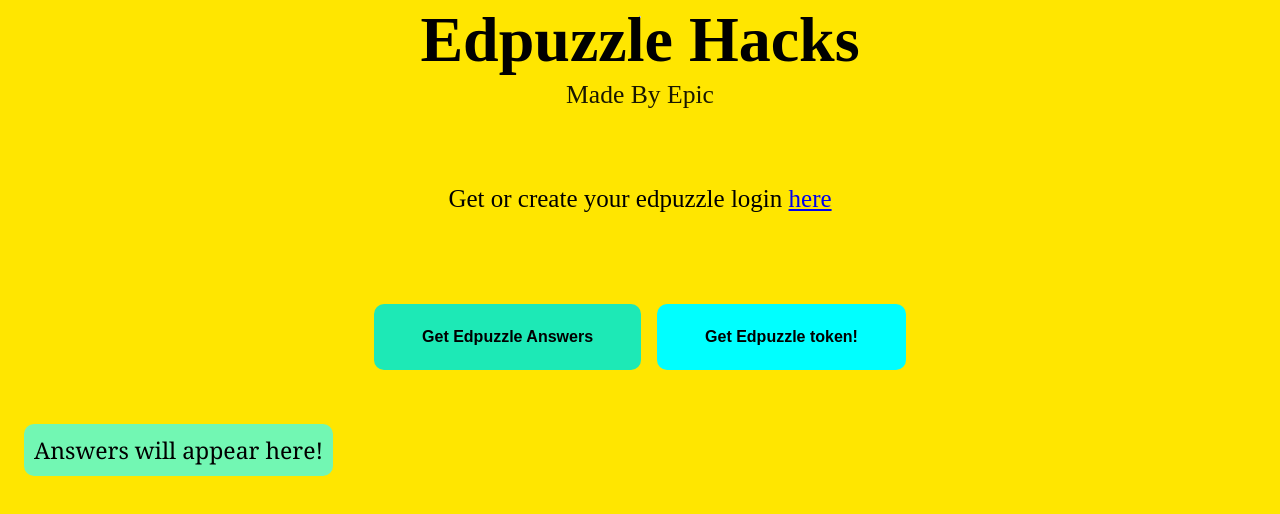
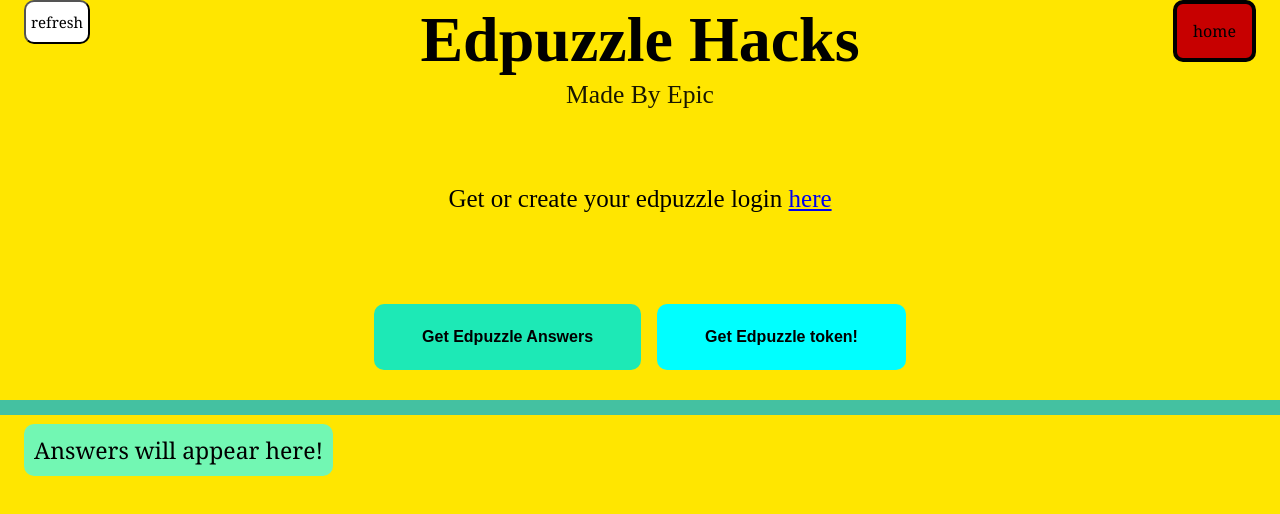
Before and after one commit to epicisgood/links, a website: page main/edpuzzle.html in a window 1280 px wide. Drawn offline with Linux system fonts and the light colour scheme.

Commit message:
new updated

```diff
--- a/main/edpuzzle.html
+++ b/main/edpuzzle.html
@@ -11,10 +11,14 @@
 <body class="center">
     <h1 id="edpuzzle-title">Edpuzzle Hacks</h1>
     <p id="watermark">Made By Epic</p>
+    <button id="home-button">
+        <a class="disable" href="/">home</a>
+    </button>
+    <button id="refresh-button">refresh</button>
 
     <p id="tokeninfo">Get or create your edpuzzle login <a href="https://edpuzzle.com/profile?tab=settings"
             target="_blank">here</a></p>
-    <p  id="tokentextgen"></p>
+    <p id="tokentextgen"></p>
     <div class="TokenResponse"></div>
     <div class="button-container">
         <button id="fetchDataButton">Get Edpuzzle Answers</button>
--- a/main/scripts/edpuzzle.js
+++ b/main/scripts/edpuzzle.js
@@ -118,3 +118,12 @@
         console.error(error);
     }
 }
+
+
+
+document.getElementById('refresh-button').addEventListener('click', refresh)
+
+function refresh() {
+    location.reload();
+
+}
--- a/main/styles/edpuzzle.css
+++ b/main/styles/edpuzzle.css
@@ -7,6 +7,12 @@
     display: flex;
     justify-content: center;
     align-items: center;
+}
+
+.disable{
+    color: hsl(0, 0%, 0%);
+    text-decoration: none;
+    transition: color 0.3s ease;
 }
 
 #edpuzzle-title {
@@ -21,6 +27,33 @@
     bottom: 83%;
     font-size: 1.6rem;
     color: hsl(0, 0%, 0%, 0.9)
+}
+
+#refresh-button {
+    background-color: #ffffff;
+    cursor: pointer;
+    padding: 10px 5px;
+    border-radius: 10px;
+    font-size: 15px;
+    font-family: Cambria, Cochin, Georgia, Times, 'Times New Roman', serif;
+    position: absolute;
+    left: 3vh;
+    top: 0vh;
+}
+
+#home-button{
+    cursor: pointer;
+    font-family: Cambria, Cochin, Georgia, Times, 'Times New Roman', serif;
+    position: absolute;
+    right: 3vh;
+    top: 0vh;
+    text-align: center;
+    background-color: hsl(0, 100%, 39%);
+    font-size: 16px;
+    padding: 16px;
+    border: 4px solid hsl(0, 0%, 0%);
+    border-radius: 10px;
+
 }
 
 #tokeninfo {
@@ -41,7 +74,7 @@
     word-wrap: break-word;
 }
 
-#tokentextgen{
+#tokentextgen {
     position: absolute;
     top: 25%;
 }
@@ -92,7 +125,7 @@
 
 
 
-/* #line {
+#line {
     position: absolute;
     width: 100vw;
     top: 49vh;
@@ -100,7 +133,7 @@
     background-color: hsl(165, 50%, 51%);
     border: none;
 
-} */
+}
 
 .AnswersAppears {
     background-color: #72F7B3;
```
